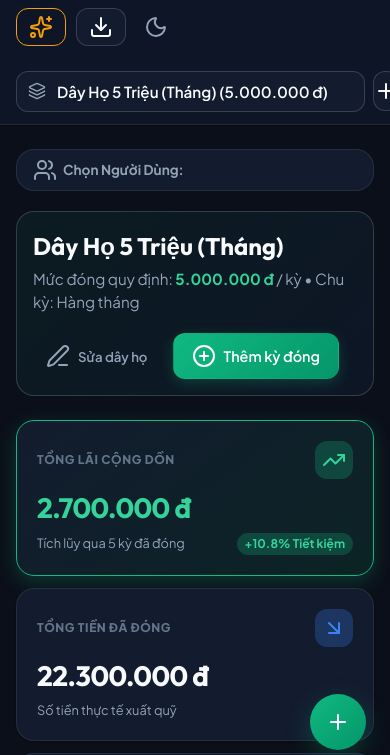
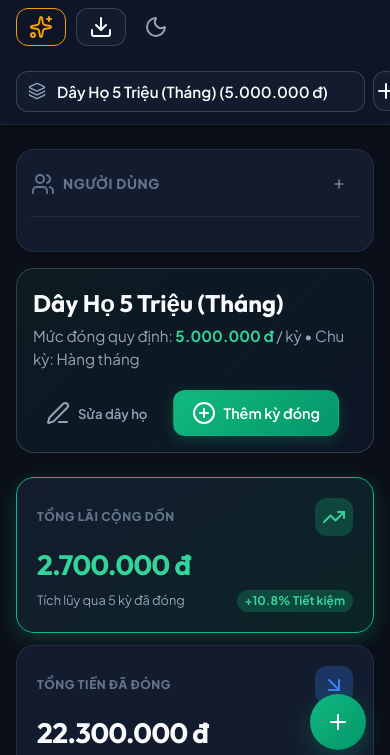
Before and after one commit to tuyendz169/quanlytienho, a website built with Vite: page index.html in a window 390 px wide. Shown: the part 70-825 px from the top of the page. Built offline with nearby package versions, Linux system fonts and the light colour scheme.

Commit message:
Add files via upload

```diff
--- a/index.html
+++ b/index.html
@@ -61,20 +61,25 @@
       </div>
     </header>
 
-    <!-- Main Content Area -->
-    <main class="app-main">
-      <!-- User Switcher Tabs Bar -->
-      <section class="user-tabs-wrapper mb-3">
-        <div class="user-tabs-header">
-          <span class="user-tabs-label"><i data-lucide="users"></i> Chọn Người Dùng:</span>
-          <div class="user-tabs-scroll" id="userTabsContainer">
-            <!-- Dynamic User Tabs -->
-          </div>
+    <!-- Main Content Area with Left Sidebar Layout -->
+    <div class="app-layout">
+      <!-- Left User Sidebar (Mục khoanh đỏ bên trái) -->
+      <aside class="user-sidebar">
+        <div class="sidebar-header">
+          <h3><i data-lucide="users"></i> NGƯỜI DÙNG</h3>
+          <button id="btnSidebarAddGroup" class="btn btn-icon btn-ghost btn-sm" title="Tạo Dây Họ / Người Dùng Mới">
+            <i data-lucide="plus"></i>
+          </button>
         </div>
-      </section>
+        <div class="user-sidebar-list" id="userSidebarList">
+          <!-- Dynamic Users Rendered Here -->
+        </div>
+      </aside>
 
-      <!-- Active Group Info Banner -->
-      <section class="group-banner">
+      <!-- Main Content Right Area -->
+      <main class="app-main">
+        <!-- Active Group Info Banner -->
+        <section class="group-banner">
         <div class="banner-info">
           <h2 id="currentGroupName">Dây Họ 5 Triệu (Tháng)</h2>
           <p id="currentGroupMeta" class="meta-text">Mức đóng quy định: <strong id="baseAmountDisplay">5.000.000 đ</strong> / kỳ • Chu kỳ: <span id="periodDisplay">Hàng tháng</span></p>
@@ -265,6 +270,7 @@
         </div>
       </section>
     </main>
+  </div>
 
     <!-- Mobile Floating Add Button -->
     <button id="fabAddPeriod" class="fab-btn" title="Thêm kỳ đóng">
--- a/style.css
+++ b/style.css
@@ -1178,77 +1178,108 @@ label {
   }
 }
 
-/* USER TABS BAR */
-.user-tabs-wrapper {
-  margin-bottom: 20px;
+/* 2-COLUMN APP LAYOUT & LEFT USER SIDEBAR (MỤC KHOANH ĐỎ) */
+.app-layout {
+  display: grid;
+  grid-template-columns: 270px 1fr;
+  gap: 24px;
+  align-items: start;
 }
 
-.user-tabs-header {
-  display: flex;
-  align-items: center;
-  gap: 12px;
+.user-sidebar {
   background-color: var(--bg-card);
   border: 1px solid var(--border-color);
   border-radius: var(--radius-lg);
-  padding: 8px 16px;
-  overflow: hidden;
+  padding: 20px;
+  position: sticky;
+  top: 90px;
+  box-shadow: var(--shadow-sm);
 }
 
-.user-tabs-label {
-  font-size: 0.85rem;
-  font-weight: 700;
-  color: var(--text-secondary);
+.sidebar-header {
   display: flex;
   align-items: center;
-  gap: 6px;
-  white-space: nowrap;
+  justify-content: space-between;
+  margin-bottom: 16px;
+  padding-bottom: 12px;
+  border-bottom: 1px solid var(--border-color);
 }
 
-.user-tabs-scroll {
+.sidebar-header h3 {
+  font-size: 0.85rem;
+  font-weight: 800;
+  letter-spacing: 0.05em;
+  color: var(--text-muted);
   display: flex;
   align-items: center;
   gap: 8px;
-  overflow-x: auto;
-  padding: 4px 0;
-  scrollbar-width: thin;
 }
 
-.user-tab-btn {
-  display: inline-flex;
-  align-items: center;
-  gap: 6px;
-  padding: 8px 16px;
-  font-size: 0.875rem;
-  font-weight: 600;
-  border-radius: var(--radius-full);
-  background-color: var(--bg-hover);
-  color: var(--text-secondary);
-  border: 1px solid transparent;
-  cursor: pointer;
-  white-space: nowrap;
-  transition: all 0.2s ease;
+.user-sidebar-list {
+  display: flex;
+  flex-direction: column;
+  gap: 8px;
 }
 
-.user-tab-btn:hover {
-  background-color: var(--bg-input);
+.sidebar-user-item {
+  display: flex;
+  align-items: center;
+  justify-content: space-between;
+  padding: 12px 14px;
+  border-radius: var(--radius-md);
+  background-color: var(--bg-hover);
   color: var(--text-primary);
+  border: 1.5px solid transparent;
+  cursor: pointer;
+  transition: all 0.2s ease;
+  width: 100%;
+  text-align: left;
+  font-size: 0.9rem;
+  font-weight: 600;
 }
 
-.user-tab-btn.active {
+.sidebar-user-item:hover {
+  background-color: var(--bg-input);
+  border-color: var(--border-color-strong);
+}
+
+.sidebar-user-item.active {
   background: linear-gradient(135deg, var(--accent-blue), #1d4ed8);
   color: #ffffff;
-  box-shadow: 0 4px 12px var(--accent-blue-glow);
+  border-color: var(--accent-blue);
+  box-shadow: 0 4px 14px var(--accent-blue-glow);
+}
+
+.sidebar-user-badge {
+  font-size: 0.75rem;
+  padding: 2px 8px;
+  border-radius: var(--radius-full);
+  background-color: rgba(255, 255, 255, 0.2);
+  color: inherit;
   font-weight: 700;
 }
 
-.user-tab-count {
-  display: inline-flex;
-  align-items: center;
-  justify-content: center;
-  background-color: rgba(255, 255, 255, 0.2);
-  padding: 2px 6px;
-  border-radius: var(--radius-full);
-  font-size: 0.75rem;
+@media (max-width: 900px) {
+  .app-layout {
+    grid-template-columns: 1fr;
+    gap: 16px;
+  }
+
+  .user-sidebar {
+    position: static;
+    padding: 14px;
+  }
+
+  .user-sidebar-list {
+    flex-direction: row;
+    overflow-x: auto;
+    padding-bottom: 4px;
+  }
+
+  .sidebar-user-item {
+    white-space: nowrap;
+    width: auto;
+  }
 }
 
 /* CONFIRMATION MODAL CENTER SCREEN */
```
Also changed, not shown: main.js (+8 -5 lines).
